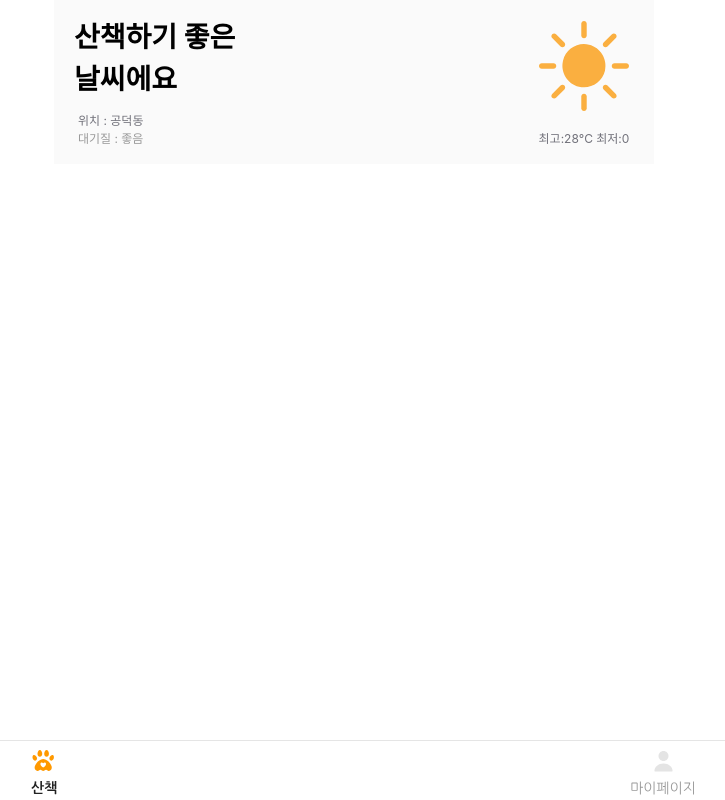
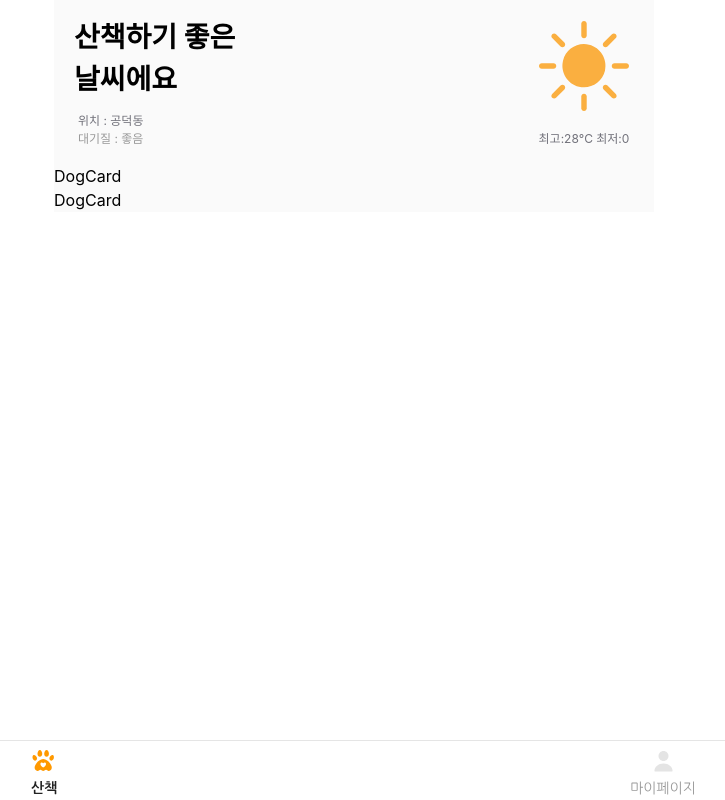
Before and after one commit to dangdangwalk/dangdang-walk, a React (Create React App) app in the folder frontend/: page / in a window 1280 px wide. Shown: the whole page, without its empty margins (286-1011 px from the left). Built offline with nearby package versions, Linux system fonts and the light colour scheme; no server answers.

Commit message:
css: add dog model and dog card list

```diff
--- /dev/null
+++ b/frontend/src/components/home/DogCard.tsx
@@ -0,0 +1,16 @@
+import { Dog } from '@/models/dog.model';
+import React from 'react';
+
+interface DogStatistic extends Dog {
+    recommendedDailyWalkAmount: number;
+    dailyWalkAmount: number;
+    weeklyWalks: number[];
+}
+
+interface DogCardProps {
+    dog: DogStatistic;
+}
+
+export default function DogCard({ dog }: DogCardProps) {
+    return <div>DogCard</div>;
+}
--- /dev/null
+++ b/frontend/src/components/home/DogCardList.tsx
@@ -0,0 +1,29 @@
+import DogCard from '@/components/home/DogCard';
+
+const dogs = [
+    {
+        id: 1, // 강아지 id
+        name: '덕지', //강아지 이름
+        photoUrl: 'https://ai.esmplus.com/pixie2665/001.jpg', // 강아지 사진
+        recommendedDailyWalkAmount: 3600, //하루 권장 산책량,
+        dailyWalkAmount: 3600, //하루 산책량
+        weeklyWalks: [0, 1, 2, 0, 0, 0, 1], // 한 주간 산책 체크
+    },
+    {
+        id: 2, // 강아지 id
+        name: '철도', //강아지 이름
+        photoUrl: 'https://ai.esmplus.com/pixie2665/002.jpg', // 강아지 사진
+        recommendedDailyWalkAmount: 12600, //하루 권장 산책량,
+        dailyWalkAmount: 3600, //하루 산책량
+        weeklyWalks: [0, 1, 0, 1, 1, 0, 1], // 한 주간 산책 체크
+    },
+];
+export default function DogCardList() {
+    return (
+        <div className="flex-col">
+            {dogs.map((dog) => {
+                return <DogCard key={dog.id} dog={dog} />;
+            })}
+        </div>
+    );
+}
--- a/frontend/src/pages/Home.tsx
+++ b/frontend/src/pages/Home.tsx
@@ -1,9 +1,11 @@
+import DogCardList from '@/components/home/DogCardList';
 import WeatherInfo from '@/components/home/WeatherInfo';
 
 function Home() {
     return (
         <main className="bg-neutral-50">
             <WeatherInfo />
+            <DogCardList />
         </main>
     );
 }
```
Also changed, not shown: frontend/src/models/dog.model.ts (added, +9 -0 lines).
